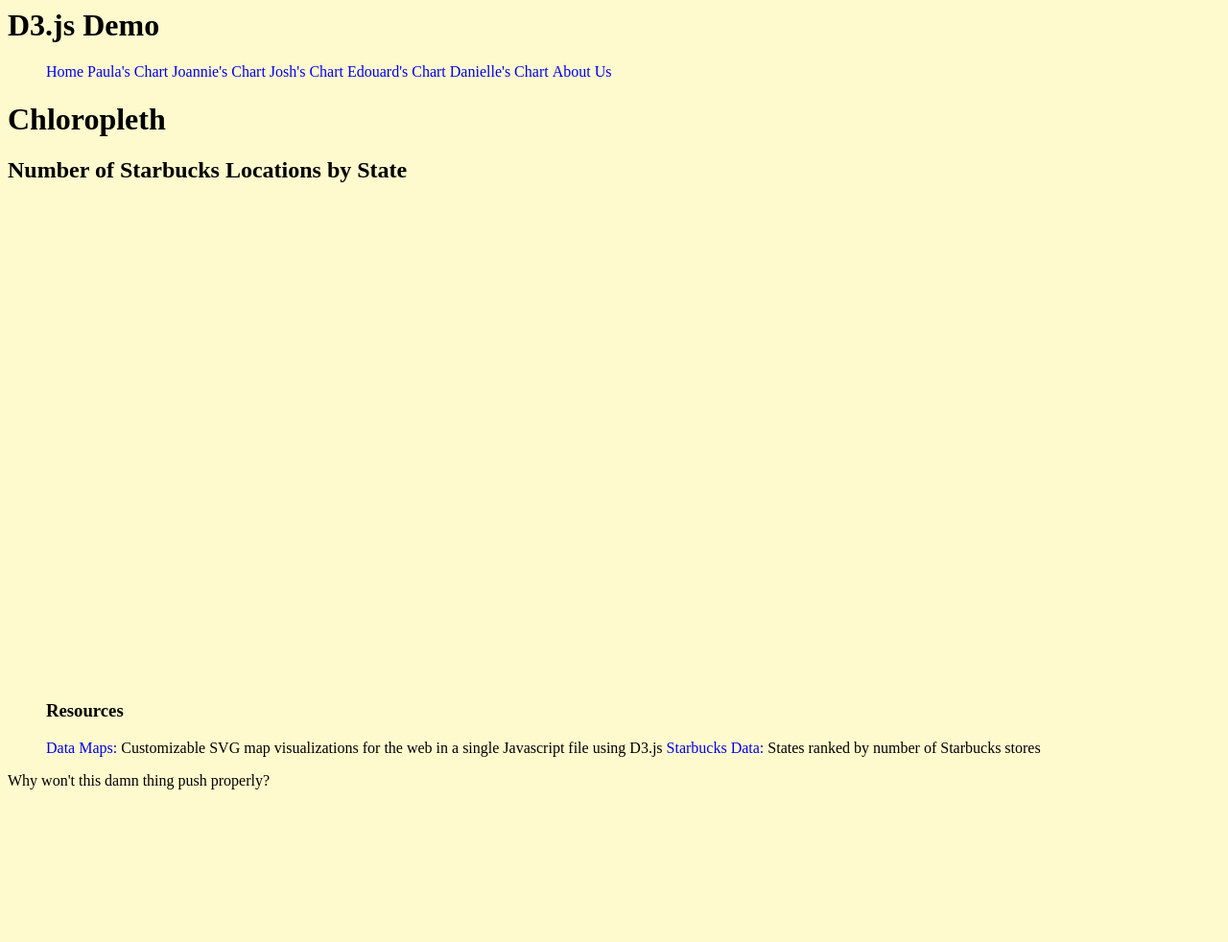
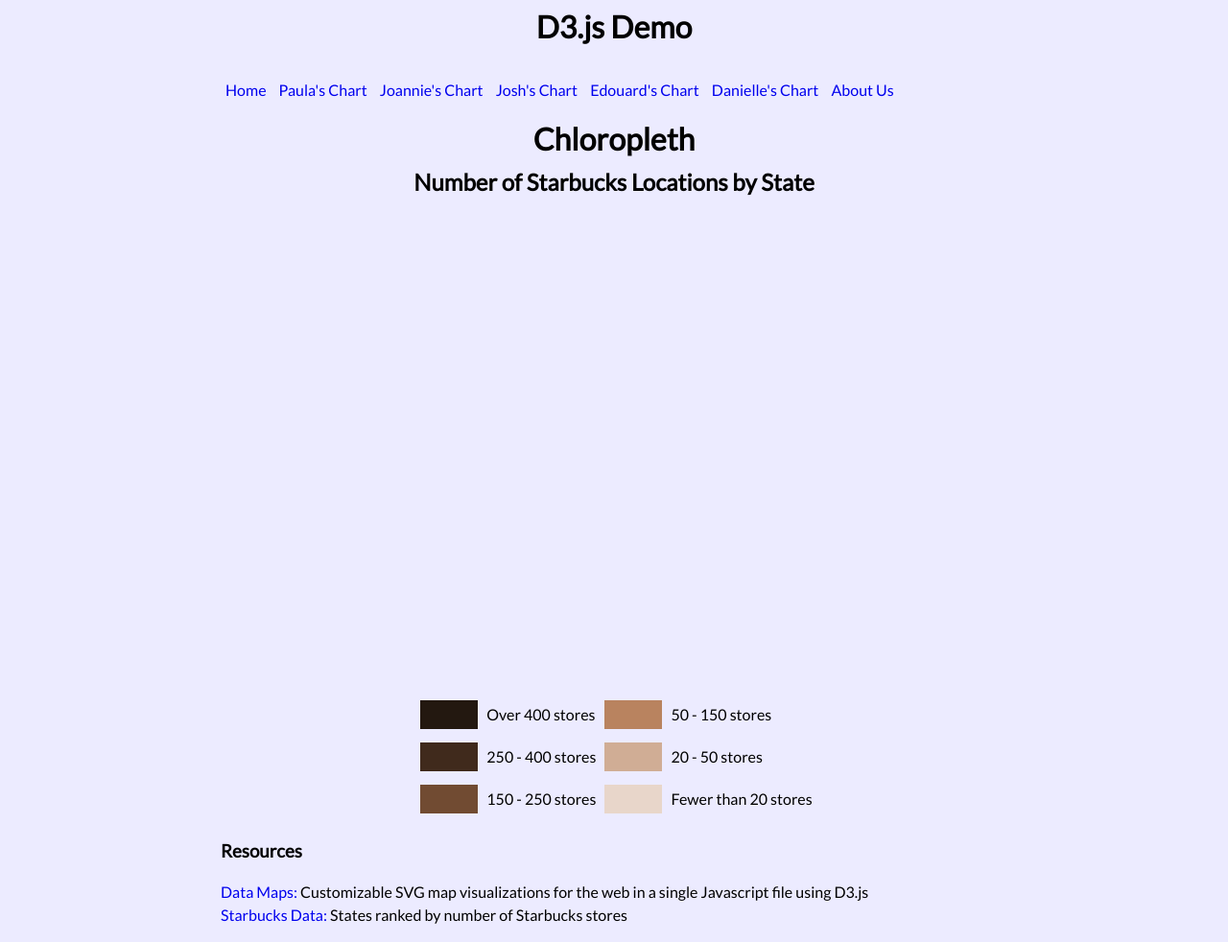
Before and after one commit to poriglio/D3.js-Demo, a website: page public/html/paula.html in a window 1280 px wide. Shown: the whole page at 96% size. Before the commit the page ends 831 px from the top, so only its background shows below. Drawn offline with nearby package versions, Linux system fonts and the light colour scheme; some packages are replaced by stand-ins of ours; a script that the page names is missing.

Commit message:
added some styling

```diff
--- a/public/html/paula.html
+++ b/public/html/paula.html
@@ -4,14 +4,18 @@
 		<meta charset="utf-8">
 		<title>D3.js Demo</title>
 		<link href="/styles/styles.css" rel="stylesheet">
+		<link href="/styles/paula.css" rel="stylesheet">
+		<link href='https://fonts.googleapis.com/css?family=Lato' rel='stylesheet' type='text/css'>
 		<script src="https://ajax.googleapis.com/ajax/libs/angularjs/1.4.7/angular.min.js"></script>
 		<script src="https://cdnjs.cloudflare.com/ajax/libs/angular.js/1.4.7/angular-route.js"></script>
+		<script src="/js/angular-route.js"></script>
 		<script src="//cdnjs.cloudflare.com/ajax/libs/d3/3.5.3/d3.min.js"></script>
 		<script src="//cdnjs.cloudflare.com/ajax/libs/topojson/1.6.9/topojson.min.js"></script>
 		<script src="/js/datamaps.usa.js"></script>
 		<script src="/js/starbucks.js"></script>
 	</head>
 	<body>
+		<div class="container">
 
 <!-- THE BELOW NG-VIEW WILL SHOW THE HEADING AND THE NAV BAR!!! -->
 
@@ -24,13 +28,33 @@
 
 			<div id="container" style="position: relative; width: 800px; height: 500px;"></div>
 
+			<table>
+				<tr>
+					<td><div class="key key6"></div></td>
+					<td>Over 400 stores</td>
+					<td><div class="key key3"></div></td>
+					<td>50 - 150 stores</td>
+				</tr>
+				<tr>
+					<td><div class="key key5"></div></td>
+					<td>250 - 400 stores</td>
+					<td><div class="key key2"></div></td>
+					<td>20 - 50 stores</td>
+				</tr>
+				<tr>
+					<td><div class="key key4"></div></td>
+					<td>150 - 250 stores</td>
+					<td><div class="key key1"></div></td>
+					<td>Fewer than 20 stores</td>
+				</tr>
+			</table>
+
 			<ul>
 				<h3>Resources</h3>
 				<li><a href="http://datamaps.github.io/">Data Maps:</a> Customizable SVG map visualizations for the web in a single Javascript file using D3.js</li>
 				<li><a href="http://www.statemaster.com/graph/lif_sta_sto-lifestyle-starbucks-stores">Starbucks Data:</a> States ranked by number of Starbucks stores</li>
 			</ul>
-		Why won't this damn thing push properly?
-		<script src="/js/angular-route.js"></script>
+		</div>
 		<script src="/js/paula.js"></script>
 	</body>
 </html>
--- a/public/html/template.html
+++ b/public/html/template.html
@@ -1,5 +1,5 @@
-<h1>D3.js Demo</h1>
-<ul>
+<h1 class="heading">D3.js Demo</h1>
+<ul class="navbar-list">
 	<li><a href="/">Home</a></li>
 	<li><a href="/paula">Paula's Chart</a></li>
 	<li><a href="/joannie">Joannie's Chart</a></li>
--- a/public/js/starbucks.js
+++ b/public/js/starbucks.js
@@ -1,18 +1,33 @@
+// var colorPicker = function(number){
+//       // scale of 4 - 2010
+//       if(number>400){
+//             return "hsl(24,39%,12%)"
+//       }
+//       else{
+//             var lightness = (-0.2)*number+62
+//             return "hsl(24,39%," + lightness + "%)"
+//       }
+//       // var lightness = (27/1003)*number+8
+// }
+
 var colorPicker = function(number){
       if(number<20){
-            return "#A67D56"
+            return "hsl(24,39%,85%)"
       }
       else if(number<50){
-            return "#905D2C"
+            return "hsl(24,39%,70%)"
       }
-      else if(number<125){
-            return "#65411F"
+      else if(number<150){
+            return "hsl(24,39%,55%)"
+      }
+      else if(number<250){
+            return "hsl(24,39%,32%)"
       }
       else if(number<400){
-            return "#482E16"
+            return "hsl(24,39%,18%)"
       }
       else{
-            return "#2B1C0D"
+            return "hsl(24,39%,10%)"
       }
 }
 
--- /dev/null
+++ b/public/styles/paula.css
@@ -0,0 +1,51 @@
+table{
+	display: inline-block;
+}
+
+tr{
+	line-height: 100%;
+}
+
+td{
+	vertical-align: middle;
+}
+
+.key{
+	margin: 5px;
+	height: 30px;
+	width: 60px;
+	display: inline-block;
+}
+
+.key1{
+	background-color: hsl(24,39%,85%);
+}
+
+.key2{
+	background-color: hsl(24,39%,70%);
+}
+
+.key3{
+	background-color: hsl(24,39%,55%);
+}
+
+.key4{
+	background-color: hsl(24,39%,32%);
+}
+
+.key5{
+	background-color: hsl(24,39%,18%);
+}
+
+.key6{
+	background-color: hsl(24,39%,10%);
+}
+
+ul{
+	list-style-type: none;
+	text-align: left;
+}
+
+a{
+	text-decoration: none;
+}
--- a/public/styles/styles.css
+++ b/public/styles/styles.css
@@ -1,15 +1,34 @@
-body{
-	background-color: lemonchiffon;
+html{
+	font-size: 16px;
+	line-height: 1.5rem;
 }
 
-ul{
+body{
+	background-color: rgb(236,235,255);
+	margin: 0px;
+	padding: 0px;
+	font-family: 'Lato', sans-serif;
+}
+
+.heading{
+	padding: 1rem;
+}
+
+.container{
+	margin: auto;
+	max-width: 900px;
+	text-align: center;
+}
+
+.navbar-list{
 	list-style-type: none;
 }
 
-li{
+.navbar-list li{
 	display: inline-block;
+	padding: 5px;
 }
 
-a{
+.navbar-list a{
 	text-decoration: none;
 }
```
Also changed, not shown: public/html/index.html (+6 -4 lines). Lines whose indentation alone changed are shown as unchanged.
